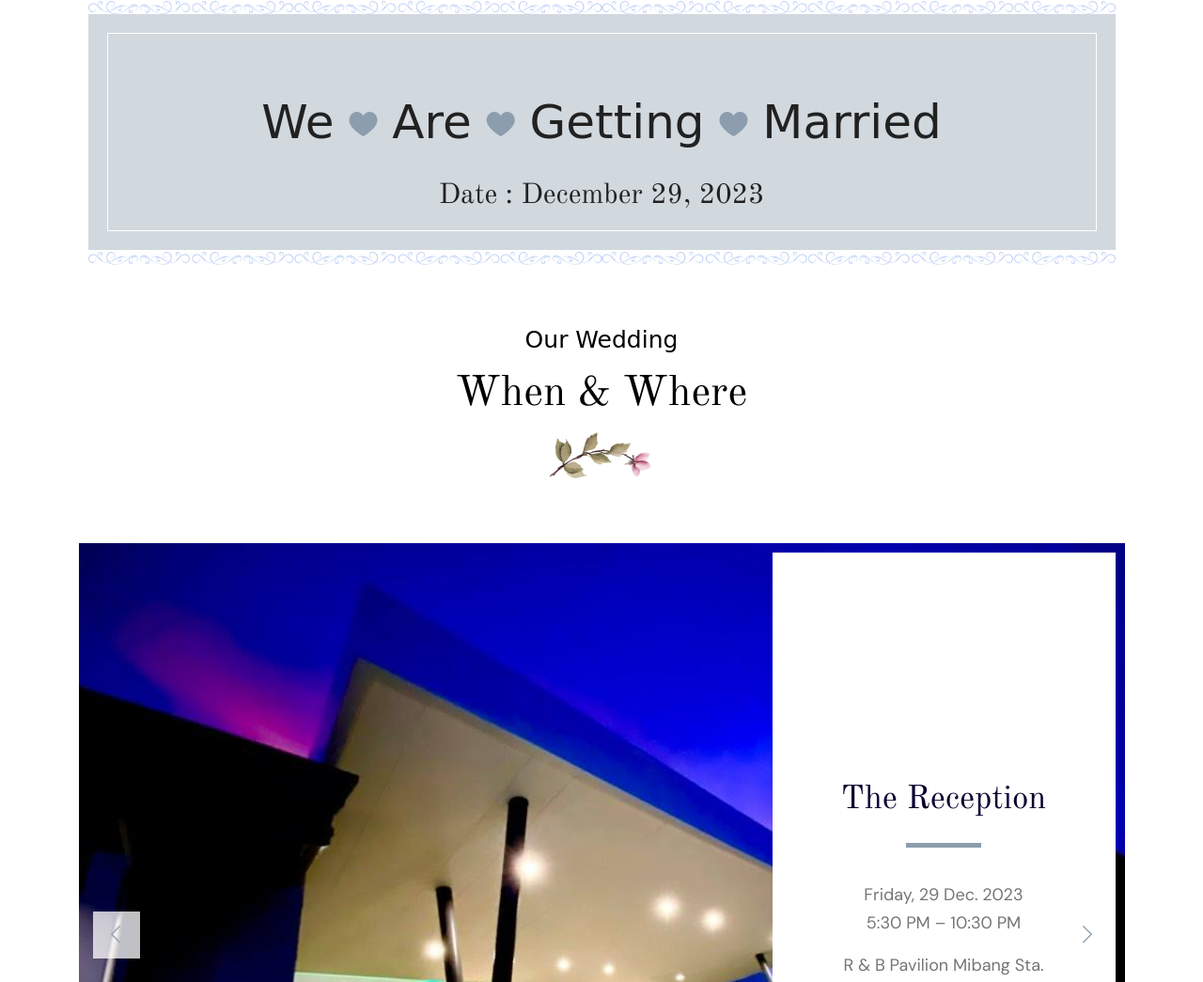
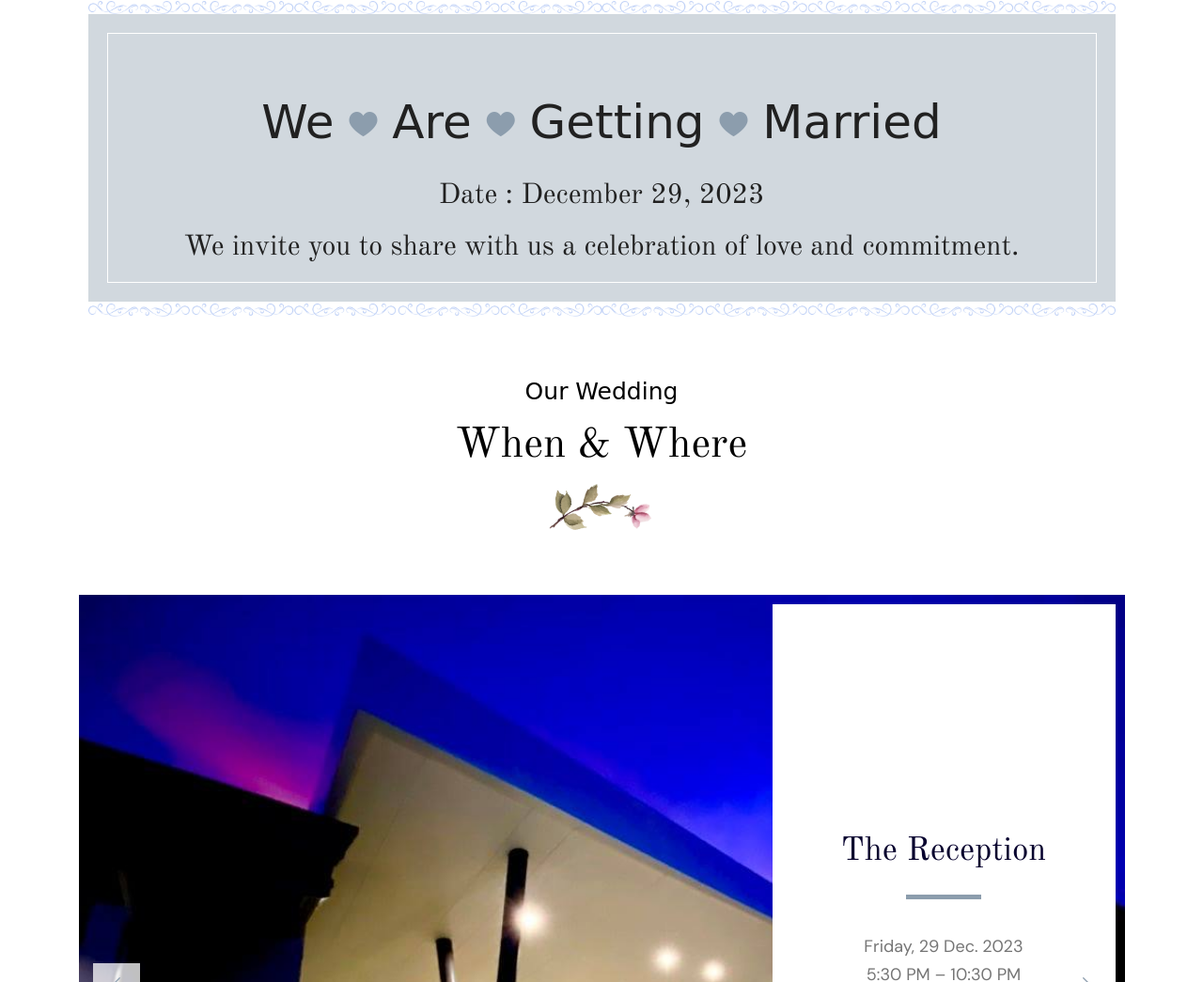
Before and after one commit to arvenjadeaguilar/bryneAnneWedding, a plain HTML site: page index.html in a window 1280 px wide. Shown: the part 769-1814 px from the top of the page at 94% size. Drawn offline with nearby package versions, Linux system fonts and the light colour scheme; files whose address does not match are found by name; a web font is replaced by a local one.

Commit message:
feat(index): Added message on the we are getting married

```diff
--- a/index.html
+++ b/index.html
@@ -216,6 +216,12 @@
                       <i class="fi flaticon-heart-1"></i> Married
                     </h2>
                     <p>Date : December 29, 2023</p>
+                    <div>
+                      <p>
+                        We invite you to share with us a celebration of love and
+                        commitment.
+                      </p>
+                    </div>
                   </div>
                 </div>
                 <div class="shape-1"><img src="./date-shape.png" alt="" /></div>
```
